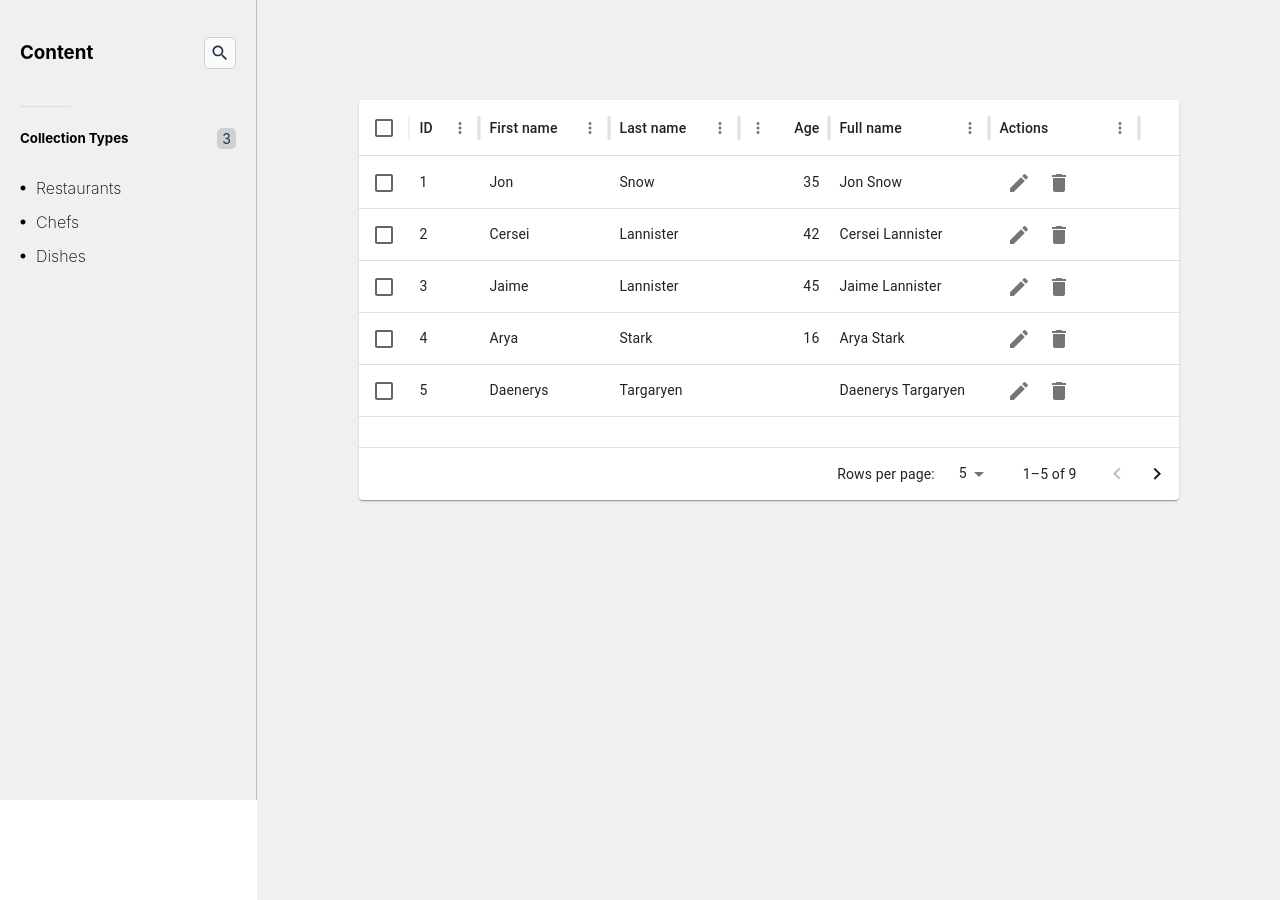
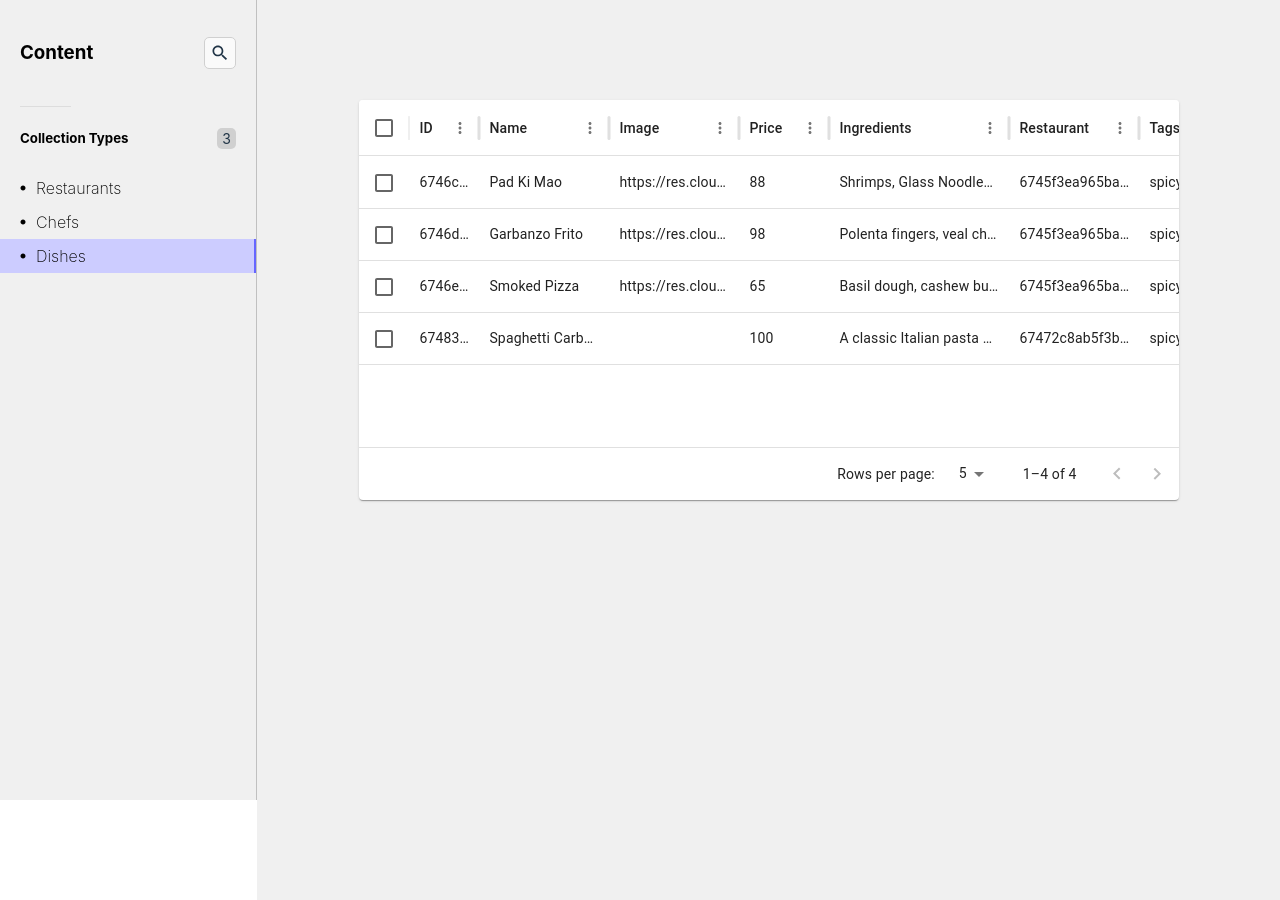
Before and after one commit to Hagai-Hen/Epicure-Admin-Page, a React (Vite) app: page /dishes in a window 1280 px wide. Built offline with nearby package versions, Linux system fonts and the light colour scheme.

Commit message:
finish render data on table

```diff
--- a/src/App.tsx
+++ b/src/App.tsx
@@ -3,29 +3,237 @@ import SideBar from "./components/SideBar/SideBar";
 import { SIDE_BAR } from "./resources/content";
 import { Routes, Route } from "react-router-dom";
 import { useState } from "react";
+import {
+  ChefColumns,
+  RestaurantColumns,
+  DishColumns,
+} from "./components/Dashboard/columns";
 
+const RestaurantRows = [
+  {
+    id: "6745f3ea965ba597781b838d",
+    name: "Claro",
+    img: "https://res.cloudinary.com/dl0qa9k1r/image/upload/v1732806809/ozrifpwjv1qql8suzuty.svg",
+    chef: "6746c81fea269913f38a9ab0",
+    dishes: ["6746c7d8ea269913f38a9aac"],
+    __v: 0,
+    chef_name: "Ran Shmueli",
+    rate: 4,
+  },
+  {
+    id: "67471dcb730338f3d28a6bbb",
+    name: "Lumina",
+    chef: "6746c81fea269913f38a9ab0",
+    dishes: ["6746c81fea269913f38a9ab0"],
+    __v: 0,
+    img: "https://res.cloudinary.com/dl0qa9k1r/image/upload/v1732806817/zhwocebfu3sleg1viowa.svg",
+    chef_name: "Meir Adoni",
+    rate: 3,
+  },
+  {
+    id: "67472669a6d48ec9ef1754ee",
+    name: "Tiger Lilly",
+    chef: "6745f3ea965ba597781b838d",
+    dishes: [],
+    __v: 0,
+    rate: 4,
+    chef_name: "Yanir Green",
+    img: "https://res.cloudinary.com/dl0qa9k1r/image/upload/v1732806902/zbfkbdl5t41i5h7lemwg.svg",
+  },
+  {
+    id: "674c44718aaa293d8dc18049",
+    name: "Onza",
+    img: "https://res.cloudinary.com/dl0qa9k1r/image/upload/v1732806823/wg4yuwnvxls8ty1rj6ws.svg",
+    chef: "6746c81fea269913f38a9ab0",
+    dishes: [],
+    rate: 4,
+    chef_name: "Yossi Shitrit",
+    __v: 0,
+  },
+  {
+    id: "674c4e53f800f3710349790d",
+    name: "Mashya",
+    img: "https://res.cloudinary.com/dl0qa9k1r/image/upload/v1732806820/fenogs9g8vncxrx0ijvq.svg",
+    chef: "6746c81fea269913f38a9ab0",
+    dishes: [],
+    rate: 4,
+    chef_name: "Yossi Shitrit",
+    __v: 0,
+  },
+  {
+    id: "674c4e9bf800f37103497922",
+    name: "Kitchen Market",
+    img: "https://res.cloudinary.com/dl0qa9k1r/image/upload/v1732806815/qshyv9wopgjqhrersze3.svg",
+    chef: "6746c81fea269913f38a9ab0",
+    dishes: [],
+    rate: 4,
+    chef_name: "Yossi Shitrit",
+    __v: 0,
+  },
+  {
+    id: "674c539cf800f371034979f2",
+    name: "Kitchen Market",
+    img: "https://res.cloudinary.com/dl0qa9k1r/image/upload/v1732806815/qshyv9wopgjqhrersze3.svg",
+    chef: "6746c81fea269913f38a9ab0",
+    dishes: [],
+    rate: 4,
+    chef_name: "Yossi Shitrit",
+    __v: 0,
+  },
+  {
+    id: "674c53d4f800f37103497a05",
+    name: "Kitchen Market",
+    img: "https://res.cloudinary.com/dl0qa9k1r/image/upload/v1732806815/qshyv9wopgjqhrersze3.svg",
+    chef: "6746c81fea269913f38a9ab0",
+    dishes: [],
+    rate: 4,
+    chef_name: "Yossi Shitrit",
+    __v: 0,
+  },
+  {
+    id: "674c53d5f800f37103497a0a",
+    name: "Kitchen Market",
+    img: "https://res.cloudinary.com/dl0qa9k1r/image/upload/v1732806815/qshyv9wopgjqhrersze3.svg",
+    chef: "6746c81fea269913f38a9ab0",
+    dishes: [],
+    rate: 4,
+    chef_name: "Yossi Shitrit",
+    __v: 0,
+  },
+  {
+    id: "674c53dbf800f37103497a21",
+    name: "Kitchen Market",
+    img: "https://res.cloudinary.com/dl0qa9k1r/image/upload/v1732806815/qshyv9wopgjqhrersze3.svg",
+    chef: "6746c81fea269913f38a9ab0",
+    dishes: [],
+    rate: 4,
+    chef_name: "Yossi Shitrit",
+    __v: 0,
+  },
+];
+
+const ChefRows = [
+  {
+    id: "6746c81fea269913f38a9ab0",
+    name: "Yossi Shitrit",
+    img: "https://res.cloudinary.com/dl0qa9k1r/image/upload/v1732806830/kuqt4pt1edwcrmztxqbv.svg",
+    description:
+      "Chef Yossi Shitrit has been living and breathing his culinary dreams for more than two decades, including running the kitchen in his first restaurant, the fondly-remembered Violet, located in Moshav Udim. Shitrit's creativity and culinary acumen born of long experience are expressed in the every detail of each and every dish.",
+    restaurants: [
+      "674c44718aaa293d8dc18049",
+      "674c4e53f800f3710349790d",
+      "674c4e9bf800f37103497922",
+      "674c539cf800f371034979f2",
+      "674c53d4f800f37103497a05",
+      "674c53d5f800f37103497a0a",
+      "674c53dbf800f37103497a21",
+    ],
+    __v: 0,
+  },
+  {
+    id: "6747021f8812bb45c3705863",
+    name: "fdfds",
+    img: "fsss",
+    description: "ffds",
+    restaurants: [
+      "6745f3ea965ba597781b838d",
+      "6745f3ea965ba597781b838d",
+      "67486a814a307de1bbde84c6",
+      "674880844a307de1bbde87c5",
+      "674880884a307de1bbde87ca",
+      "6748809d4a307de1bbde87ce",
+    ],
+    __v: 0,
+  },
+];
+
+const dishRows = [
+  {
+    id: "6746c7d8ea269913f38a9aac",
+    name: "Pad Ki Mao",
+    price: 88,
+    ingredients:
+      "Shrimps, Glass Noodles, Kemiri Nuts, Shallots, Lemon Grass, Magic Chili Brown Coconut",
+    tags: ["spicy"],
+    restaurant: "6745f3ea965ba597781b838d",
+    __v: 0,
+    img: "https://res.cloudinary.com/dl0qa9k1r/image/upload/v1732807837/oq2r4o1as0yuibj9ruvm.svg",
+  },
+  {
+    id: "6746dfc45c80d9640425ffe1",
+    name: "Garbanzo Frito",
+    price: 98,
+    ingredients:
+      "Polenta fingers, veal cheek, magic chili cured lemon cream, yellow laksa",
+    tags: ["spicy", "vegetarian"],
+    restaurant: "6745f3ea965ba597781b838d",
+    __v: 0,
+    img: "https://res.cloudinary.com/dl0qa9k1r/image/upload/v1732806811/hkhxxsblav7xsspm9yx3.svg",
+  },
+  {
+    id: "6746e4b3116f3d56b820fe57",
+    name: "Smoked Pizza",
+    price: 65,
+    ingredients: "Basil dough, cashew butter, demi-glace, bison & radish",
+    tags: ["spicy"],
+    restaurant: "6745f3ea965ba597781b838d",
+    __v: 0,
+    img: "https://res.cloudinary.com/dl0qa9k1r/image/upload/v1732806825/bi19w52xuvw4qwncrocu.svg",
+  },
+  {
+    id: "674832a623bf566343cad0dc",
+    name: "Spaghetti Carbonara",
+    price: 100,
+    ingredients: "A classic Italian pasta dish.",
+    tags: ["spicy", "vegan"],
+    restaurant: "67472c8ab5f3bae62426d4cb",
+    __v: 0,
+  },
+];
 
 function App() {
-  const [activePage, setActivePage] = useState<string>('');
+  const [activePage, setActivePage] = useState<string>("");
   return (
     <div style={{ display: "flex" }}>
-      <SideBar activePage={activePage} collections={SIDE_BAR.COLLECTIONS} />
+      <SideBar
+        activePage={activePage}
+        collections={SIDE_BAR.COLLECTIONS}
+        setActivePage={setActivePage}
+      />
       <Routes>
+        <Route path="/" element={<h1>home page</h1>} />
         <Route
-          path='/'
-          element={ <h1>home page</h1>}
+          path="/restaurants"
+          element={
+            <Dashboard
+              data={RestaurantRows}
+              columnData={RestaurantColumns}
+              setActivePage={setActivePage}
+              pageName="restaurants"
+            />
+          }
         />
         <Route
-          path='/restaurants'
-          element={<Dashboard data={["restaurants"]} setActivePage={setActivePage} />}
+          path="/chefs"
+          element={
+            <Dashboard
+              data={ChefRows}
+              columnData={ChefColumns}
+              setActivePage={setActivePage}
+              pageName="chefs"
+            />
+          }
         />
         <Route
-          path='/chefs'
-          element={<Dashboard data={["chefs"]} setActivePage={setActivePage} />}
-        />
-        <Route
-          path='/dishes'
-          element={<Dashboard data={["dishes"]} setActivePage={setActivePage} />}
+          path="/dishes"
+          element={
+            <Dashboard
+              data={dishRows}
+              columnData={DishColumns}
+              setActivePage={setActivePage}
+              pageName="dishes"
+            />
+          }
         />
       </Routes>
     </div>
--- a/src/components/Dashboard/Dashboard.tsx
+++ b/src/components/Dashboard/Dashboard.tsx
@@ -10,90 +10,74 @@ import {
   DialogContent,
   DialogTitle,
 } from "@mui/material";
-import { columns, renderActionsCell } from './columns';  // Import the columns configuration
+import { renderActionsCell } from "./columns";
 
 interface SideBarProps {
   data: string[];
   setActivePage: (page: string) => void;
+  columnData: Object[];
+  pageName: string;
 }
 
-interface RowData {
-    id: number;
-    firstName: string;
-    lastName: string;
-    age: number | null;
-  }
-
-const initialRows = [
-  { id: 1, lastName: "Snow", firstName: "Jon", age: 35 },
-  { id: 2, lastName: "Lannister", firstName: "Cersei", age: 42 },
-  { id: 3, lastName: "Lannister", firstName: "Jaime", age: 45 },
-  { id: 4, lastName: "Stark", firstName: "Arya", age: 16 },
-  { id: 5, lastName: "Targaryen", firstName: "Daenerys", age: null },
-  { id: 6, lastName: "Melisandre", firstName: "fas", age: 150 },
-  { id: 7, lastName: "Clifford", firstName: "Ferrara", age: 44 },
-  { id: 8, lastName: "Frances", firstName: "Rossini", age: 36 },
-  { id: 9, lastName: "Roxie", firstName: "Harvey", age: 65 },
-];
-
-export const Dashboard = ({ data, setActivePage }: SideBarProps) => {
-  const [rowsData, setRowsData] = useState<RowData[]>(initialRows);
-  const [editingRow, setEditingRow] = useState<any>(null); // Row being edited
-  const [editedRowData, setEditedRowData] = useState<any>({}); // Data of the row being edited
-  const [openDeleteDialog, setOpenDeleteDialog] = useState(false); // Open confirmation dialog for delete
-  const [rowToDelete, setRowToDelete] = useState<any>(null); // Row to be deleted
+export const Dashboard = ({
+  data,
+  setActivePage,
+  columnData,
+  pageName
+}: SideBarProps) => {
+  const [rowsData, setRowsData] = useState(data);
+  const [editingRow, setEditingRow] = useState(null);
+  const [editedRowData, setEditedRowData] = useState({});
+  const [openDeleteDialog, setOpenDeleteDialog] = useState(false);
+  const [rowToDelete, setRowToDelete] = useState(null);
   const paginationModel = { page: 0, pageSize: 5 };
 
   useEffect(() => {
-    setActivePage("REST");
-  }, []);
+    setActivePage(pageName);
+    setRowsData(data);
+  }, [pageName]);
 
-  // Handle row deletion
   const handleDelete = (id: number) => {
     const row = rowsData.find((row) => row.id === id);
-    setRowToDelete(row); // Store the row to delete
-    setOpenDeleteDialog(true); // Open the confirmation dialog
+    setRowToDelete(row);
+    setOpenDeleteDialog(true);
   };
 
-  // Confirm the deletion
   const confirmDelete = () => {
     if (rowToDelete) {
-      setRowsData((prevRows) => prevRows.filter((row) => row.id !== rowToDelete.id)); // Delete the row
-      setRowToDelete(null); // Clear the row to delete
+      setRowsData((prevRows) =>
+        prevRows.filter((row) => row.id !== rowToDelete.id)
+      );
+      setRowToDelete(null);
     }
-    setOpenDeleteDialog(false); // Close the confirmation dialog
+    setOpenDeleteDialog(false);
   };
 
-  // Cancel the deletion
   const cancelDelete = () => {
-    setRowToDelete(null); // Clear the row to delete
-    setOpenDeleteDialog(false); // Close the confirmation dialog
+    setRowToDelete(null);
+    setOpenDeleteDialog(false);
   };
 
-  // Handle row edit
-  const handleEdit = (row: RowData[]) => {
-    setEditingRow(row); // Set the row to be edited
-    setEditedRowData({ ...row }); // Set the row data to the state to allow editing
+  const handleEdit = (row: string[]) => {
+    setEditingRow(row);
+    setEditedRowData({ ...row });
   };
 
-  // Handle change in input fields
   const handleFieldChange = (e: React.ChangeEvent<HTMLInputElement>) => {
     const { name, value } = e.target;
     setEditedRowData((prev: any) => ({ ...prev, [name]: value }));
   };
 
-  // Save the edited data
   const handleSaveEdit = () => {
     const updatedRows = rowsData.map((row) =>
-      row.id === editingRow.id ? { ...row, ...editedRowData } : row
+      row.id === editingRow?.id ? { ...row, ...editedRowData } : row
     );
     setRowsData(updatedRows);
-    setEditingRow(null); // Close the dialog
+    setEditingRow(null);
   };
 
-  // Cancel editing (close the dialog without saving)
   const handleCancelEdit = () => {
-    setEditingRow(null); // Close the dialog
+    setEditingRow(null);
   };
 
   const gridOptions = {
@@ -101,9 +85,8 @@ export const Dashboard = ({ data, setActivePage }: SideBarProps) => {
     handleDelete,
   };
 
-  const updatedColumns = columns.map((col) => {
+  const updatedColumns = columnData.map((col) => {
     if (col.field === "actions") {
-      // Override the renderCell for the "actions" column to render edit and delete buttons
       return {
         ...col,
         renderCell: (params: any) =>
@@ -128,35 +111,27 @@ export const Dashboard = ({ data, setActivePage }: SideBarProps) => {
         </Paper>
       </DashboardContainer>
 
-      {/* Edit Dialog */}
       <Dialog open={editingRow !== null} onClose={handleCancelEdit}>
         <DialogTitle>Edit Row</DialogTitle>
         <DialogContent>
-          <TextField
-            label="First Name"
-            name="firstName"
-            value={editedRowData?.firstName || ""}
-            onChange={handleFieldChange}
-            fullWidth
-            margin="normal"
-          />
-          <TextField
-            label="Last Name"
-            name="lastName"
-            value={editedRowData?.lastName || ""}
-            onChange={handleFieldChange}
-            fullWidth
-            margin="normal"
-          />
-          <TextField
-            label="Age"
-            name="age"
-            type="number"
-            value={editedRowData?.age || ""}
-            onChange={handleFieldChange}
-            fullWidth
-            margin="normal"
-          />
+          {columnData?.map((col: any) => {
+            const { field, headerName, type } = col;
+            if (field === "actions") return null;
+            const value = editedRowData[field] || "";
+
+            return (
+              <TextField
+                key={field}
+                label={headerName}
+                name={field}
+                type={type || "text"}
+                value={value}
+                onChange={handleFieldChange}
+                fullWidth
+                margin="normal"
+              />
+            );
+          })}
         </DialogContent>
         <DialogActions>
           <Button onClick={handleCancelEdit} color="primary">
@@ -168,7 +143,6 @@ export const Dashboard = ({ data, setActivePage }: SideBarProps) => {
         </DialogActions>
       </Dialog>
 
-      {/* Delete Confirmation Dialog */}
       <Dialog open={openDeleteDialog} onClose={cancelDelete}>
         <DialogTitle>Are you sure you want to delete?</DialogTitle>
         <DialogContent>
--- a/src/components/Dashboard/columns.tsx
+++ b/src/components/Dashboard/columns.tsx
@@ -1,42 +1,103 @@
-import { IconButton } from '@mui/material';
-import EditIcon from '@mui/icons-material/Edit';
-import DeleteIcon from '@mui/icons-material/Delete';
+import { IconButton } from "@mui/material";
+import EditIcon from "@mui/icons-material/Edit";
+import DeleteIcon from "@mui/icons-material/Delete";
 
 export const renderActionsCell = (params: any) => {
   return (
     <>
-      <IconButton onClick={() => params.api.gridOptions.handleEdit(params.row)} color="default">
+      <IconButton
+        onClick={() => params.api.gridOptions.handleEdit(params.row)}
+        color="default"
+      >
         <EditIcon />
       </IconButton>
-      <IconButton onClick={() => params.api.gridOptions.handleDelete(params.id)} color="default">
+      <IconButton
+        onClick={() => params.api.gridOptions.handleDelete(params.id)}
+        color="default"
+      >
         <DeleteIcon />
       </IconButton>
     </>
   );
 };
 
-export const columns = [
+export const RestaurantColumns = [
   { field: "id", headerName: "ID", width: 70 },
-  { field: "firstName", headerName: "First name", width: 130 },
-  { field: "lastName", headerName: "Last name", width: 130 },
+  { field: "name", headerName: "Name", width: 130 },
+  { field: "img", headerName: "Image", width: 130 },
   {
-    field: "age",
-    headerName: "Age",
-    type: "number",
-    width: 90,
+    field: "chef_name",
+    headerName: "Chef Name",
+    width: 130,
   },
   {
-    field: "fullName",
-    headerName: "Full name",
-    description: "This column has a value getter and is not sortable.",
-    sortable: false,
-    width: 160,
-    valueGetter: (value: number, row: {firstName: string, lastName: string}) => `${row.firstName || ""} ${row.lastName || ""}`,
+    field: "rate",
+    headerName: "Rate",
+    width: 130,
+  },
+  {
+    field: "dishes",
+    headerName: "Dishes",
+    width: 130,
   },
   {
     field: "actions",
     headerName: "Actions",
-    width: 150,
+    width: 100,
     renderCell: renderActionsCell, // Use the renderActionsCell function here
   },
 ];
+
+export const ChefColumns = [
+  { field: "id", headerName: "ID", width: 70 },
+  { field: "name", headerName: "Name", width: 130 },
+  { field: "img", headerName: "Image", width: 130 },
+  {
+    field: "description",
+    headerName: "Description",
+    width: 180,
+  },
+  {
+    field: "restaurants",
+    headerName: "Restaurants",
+    width: 130,
+  },
+  {
+    field: "actions",
+    headerName: "Actions",
+    width: 100,
+    renderCell: renderActionsCell, // Use the renderActionsCell function here
+  },
+];
+
+export const DishColumns = [
+  { field: "id", headerName: "ID", width: 70 },
+  { field: "name", headerName: "Name", width: 130 },
+  { field: "img", headerName: "Image", width: 130 },
+  {
+    field: "price",
+    headerName: "Price",
+    width: 90,
+  },
+  {
+    field: "ingredients",
+    headerName: "Ingredients",
+    width: 180,
+  },
+  {
+    field: "restaurant",
+    headerName: "Restaurant",
+    width: 130,
+  },
+  {
+    field: "tags",
+    headerName: "Tags",
+    width: 130,
+  },
+  {
+    field: "actions",
+    headerName: "Actions",
+    width: 100,
+    renderCell: renderActionsCell, // Use the renderActionsCell function here
+  },
+];
--- a/src/components/SideBar/SideBar.tsx
+++ b/src/components/SideBar/SideBar.tsx
@@ -18,22 +18,28 @@ import { useNavigate } from "react-router-dom";
 interface SideBarProps {
   collections: string[];
   activePage: string;
+  setActivePage: (page: string) => void;
 }
 
-export const SideBar = ({ collections, activePage }: SideBarProps) => {
+export const SideBar = ({
+  collections,
+  activePage,
+  setActivePage,
+}: SideBarProps) => {
   const [activeItem, setActiveItem] = useState<number>();
   const navigate = useNavigate();
 
   const handleClick = (index: number, item: string) => {
     setActiveItem(index);
     navigate(item);
+    setActivePage(item)
   };
   return (
     <>
       <SideBarContainer>
         <SideBarHeader>
-          <HeaderText>Content</HeaderText>
-          <CustomSearchIcon sx={{ fontSize: 20 }}/>
+          <HeaderText>{SIDE_BAR.HEADER_TITLE}</HeaderText>
+          <CustomSearchIcon sx={{ fontSize: 20 }} />
         </SideBarHeader>
         <Divider />
         <SideBarTitleContainer>
@@ -45,7 +51,9 @@ export const SideBar = ({ collections, activePage }: SideBarProps) => {
         {collections.map((item: string, index) => (
           <SideBarItem
             key={index}
-            isActive={activeItem === index}
+            isActive={
+              activeItem === index || item.toLocaleLowerCase() === activePage
+            }
             onClick={() => handleClick(index, item)}
           >
             <SmallCircleIcon
--- a/src/resources/content.ts
+++ b/src/resources/content.ts
@@ -2,4 +2,5 @@ export const SIDE_BAR = {
     COLLECTIONS: ['Restaurants', 'Chefs', 'Dishes'],
     COLLECTIONS_TITLE: "Collection Types",
     COLLECTIONS_LENGTH: 3,
+    HEADER_TITLE: "Content"
 }
```
